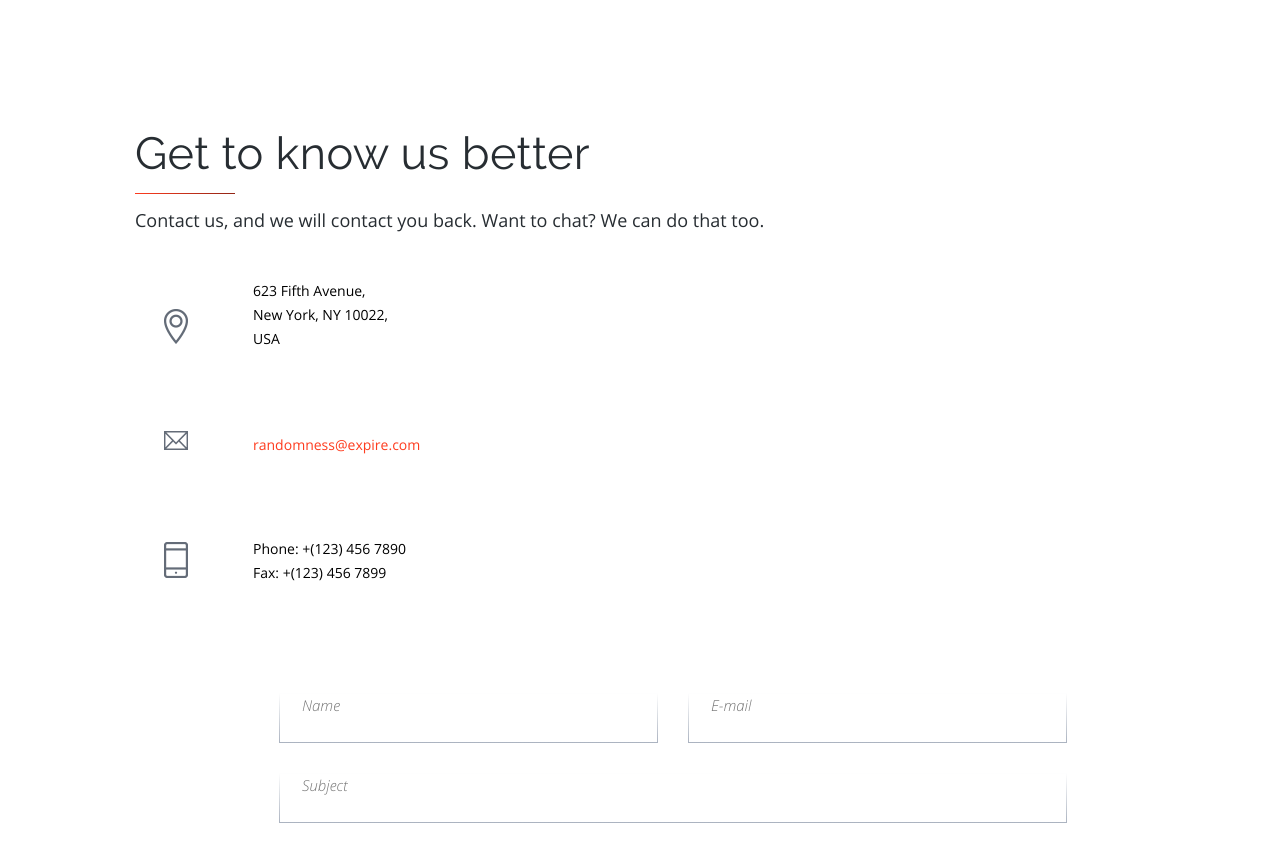
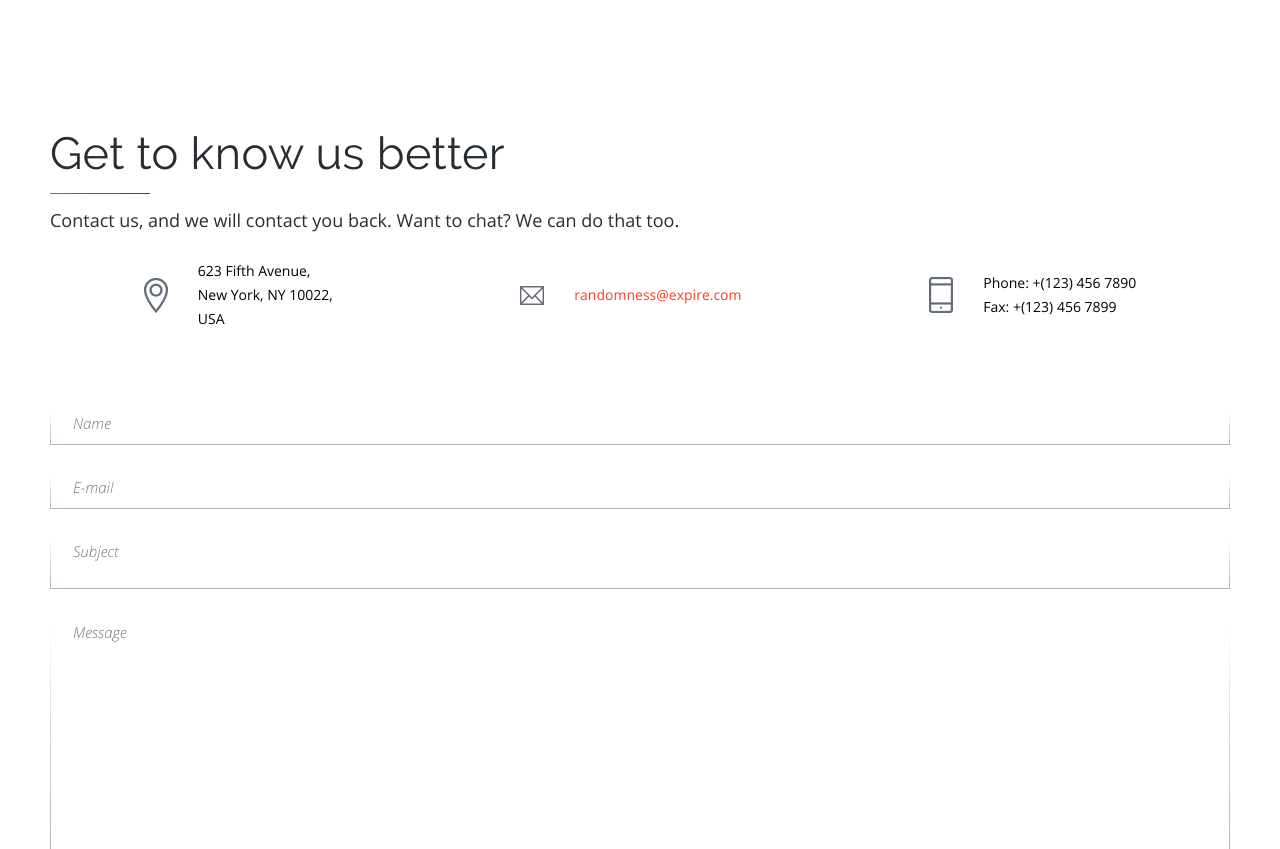
Before and after one commit to MxWoodie/hiqo-zhodik-markup, a website: page index.html in a window 1280 px wide. Shown: the part 3640-4489 px from the top of the page. Drawn offline with nearby package versions, Linux system fonts and the light colour scheme; files that its build step writes are made by us from their sources.

Commit message:
style(about): Adapt about styles for screens smaller than 1320px width

```diff
--- a/scss/components/_about.scss
+++ b/scss/components/_about.scss
@@ -116,18 +116,11 @@
   display: block;
 }
 
-@include screen-medium {
-  .about-block {
-    margin: 80px auto 40px;
-  }
+@include screen-x-large {
 
   .about-container {
-    margin-left: 15px;
-    margin-right: 15px;
-  }
-
-  .about-title {
-    font-size: 35px;
+    margin-left: 50px;
+    margin-right: 50px;
   }
 
   .about-contact {
@@ -135,14 +128,18 @@
     margin-left: 0;
 
     .contact-info-container {
-      display: block;
+      display: flex;
+      justify-content: space-around;
+      align-items: center;
+      width: 100%;
 
       .contact-info {
+        display: flex;
+        align-items: center;
         margin-bottom: 30px;
 
         .contact-info-text {
-          margin-left: 40px;
-          line-height: 20px;
+          margin-left: 30px;
         }
       }
     }
@@ -186,3 +183,36 @@
     }
   }
 }
+
+@include screen-medium {
+  .about-block {
+    margin: 80px auto 40px;
+  }
+
+  .about-container {
+    margin-left: 15px;
+    margin-right: 15px;
+  }
+
+  .about-title {
+    font-size: 35px;
+  }
+
+  .about-contact {
+    margin-top: 30px;
+    margin-left: 0;
+
+    .contact-info-container {
+      display: block;
+
+      .contact-info {
+        margin-bottom: 30px;
+
+        .contact-info-text {
+          margin-left: 40px;
+          line-height: 20px;
+        }
+      }
+    }
+  }
+}
```
